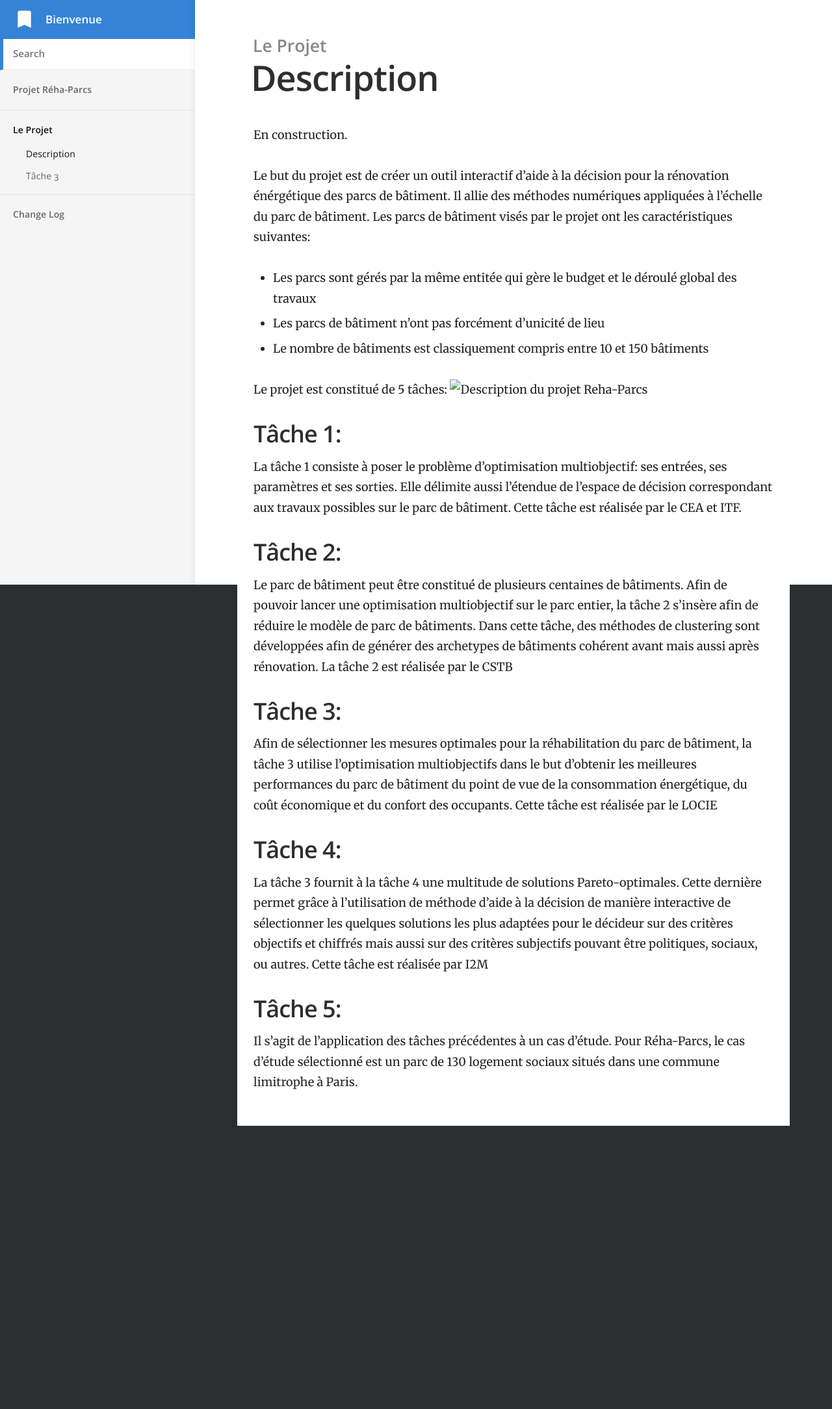
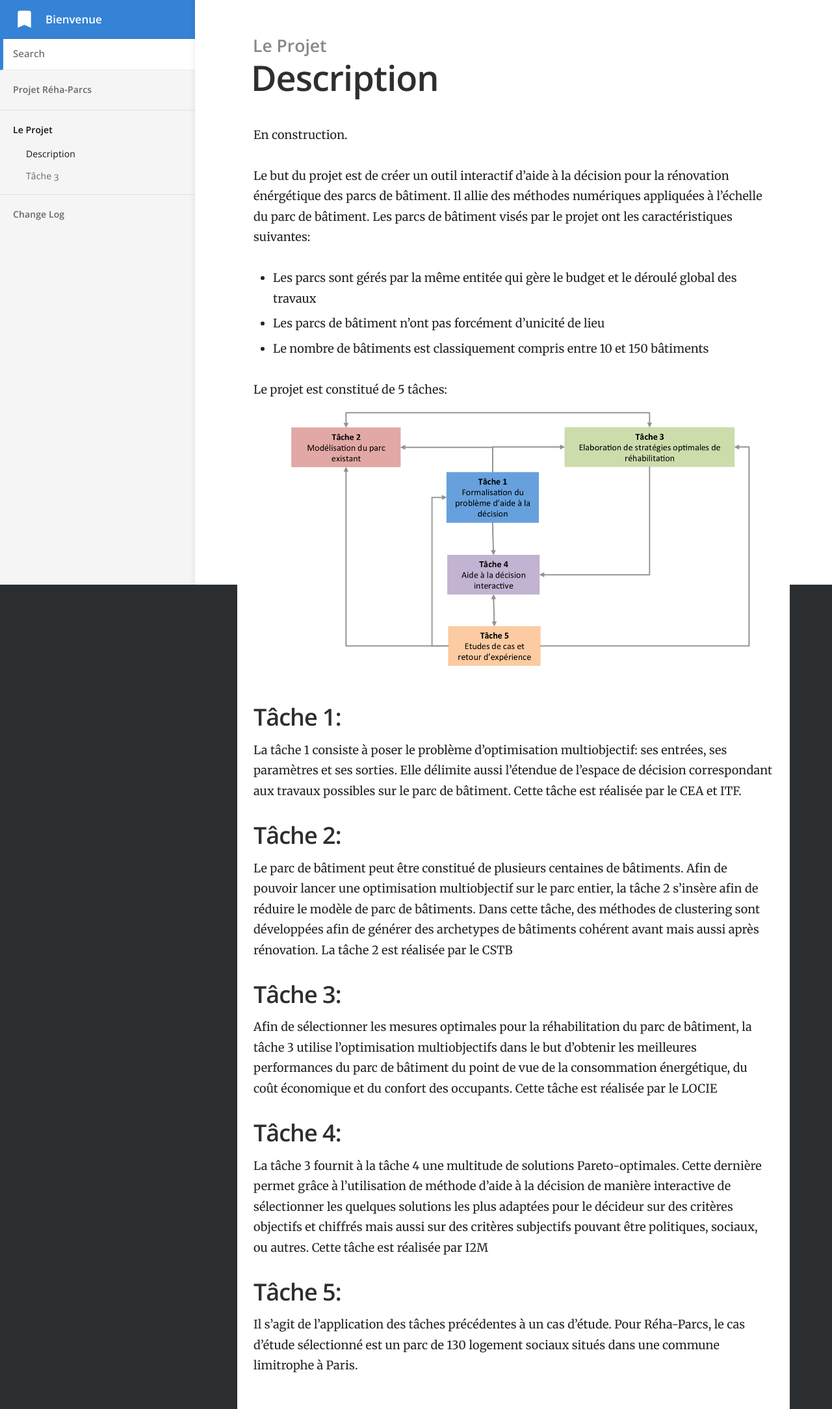
Before and after one commit to locie/reha-parcs, a Jekyll site: the page built from _docs/Projet/Reha-Parcs.md, in a window 1280 px wide. Shown: the whole page at 65% size. Built offline with Jekyll 4.4.1, drawn with Linux system fonts in a browser that asks for light colours; before the commit the page ends 1733 px from its top, so only the background shows below that.

Commit message:
Update Reha-Parcs.md

```diff
--- a/_docs/Projet/Reha-Parcs.md
+++ b/_docs/Projet/Reha-Parcs.md
@@ -12,7 +12,7 @@ Les parcs de bâtiment visés par le projet ont les caractéristiques suivantes:
 * Le nombre de bâtiments est classiquement compris entre 10 et 150 bâtiments
 
 Le projet est constitué de 5 tâches:
-![Description du projet Reha-Parcs](./images/project.png)
+![Description du projet Reha-Parcs](../images/project.png)
 
 ## Tâche 1:
 La tâche 1 consiste à poser le problème d'optimisation multiobjectif: ses entrées, ses paramètres et ses sorties. Elle délimite aussi l'étendue de l'espace de décision correspondant aux travaux possibles sur le parc de bâtiment.
```
